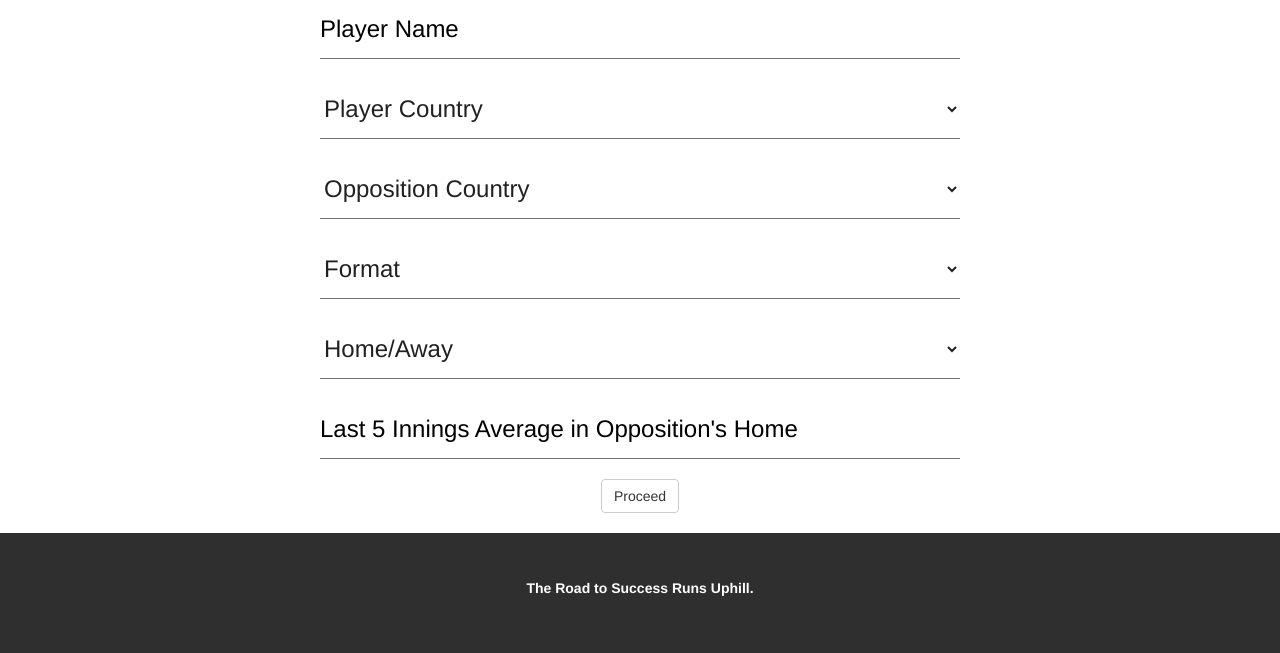
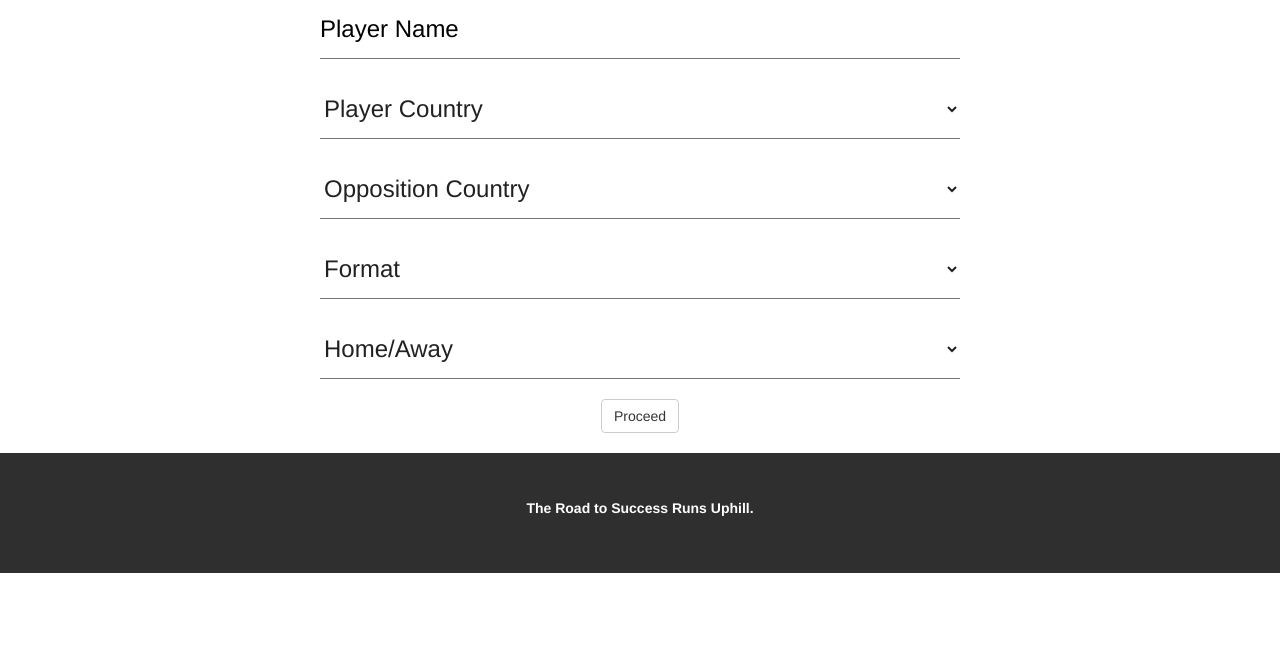
Before and after one commit to anuraj-18/performanceNET, a Flask app: page / in a window 1280 px wide. Shown: the part 521-1174 px from the top of the page. After the commit the page ends 1094 px from the top, so only its background shows below. Run offline with Flask 2, Linux system fonts and the light colour scheme; some libraries are stand-ins or nearby versions.

Commit message:
Update playerrate.html

```diff
--- a/templates/playerrate.html
+++ b/templates/playerrate.html
@@ -157,12 +157,6 @@
                 <div class="bar"></div>
             </div>
             <br>
-            <div class="input-container">
-                <input type="number" id="#{label}" name="last5teamavg" required="required"/>
-                <label for="#{label}"><font color="#000000">Last 5 Innings Average in Opposition's Home</font></label>
-                <div class="bar"></div>
-            </div>
-            <br>
             <input type="submit" value="Proceed" id="Proc1" class="btn btn-default">
             <br>
             <br>
```
